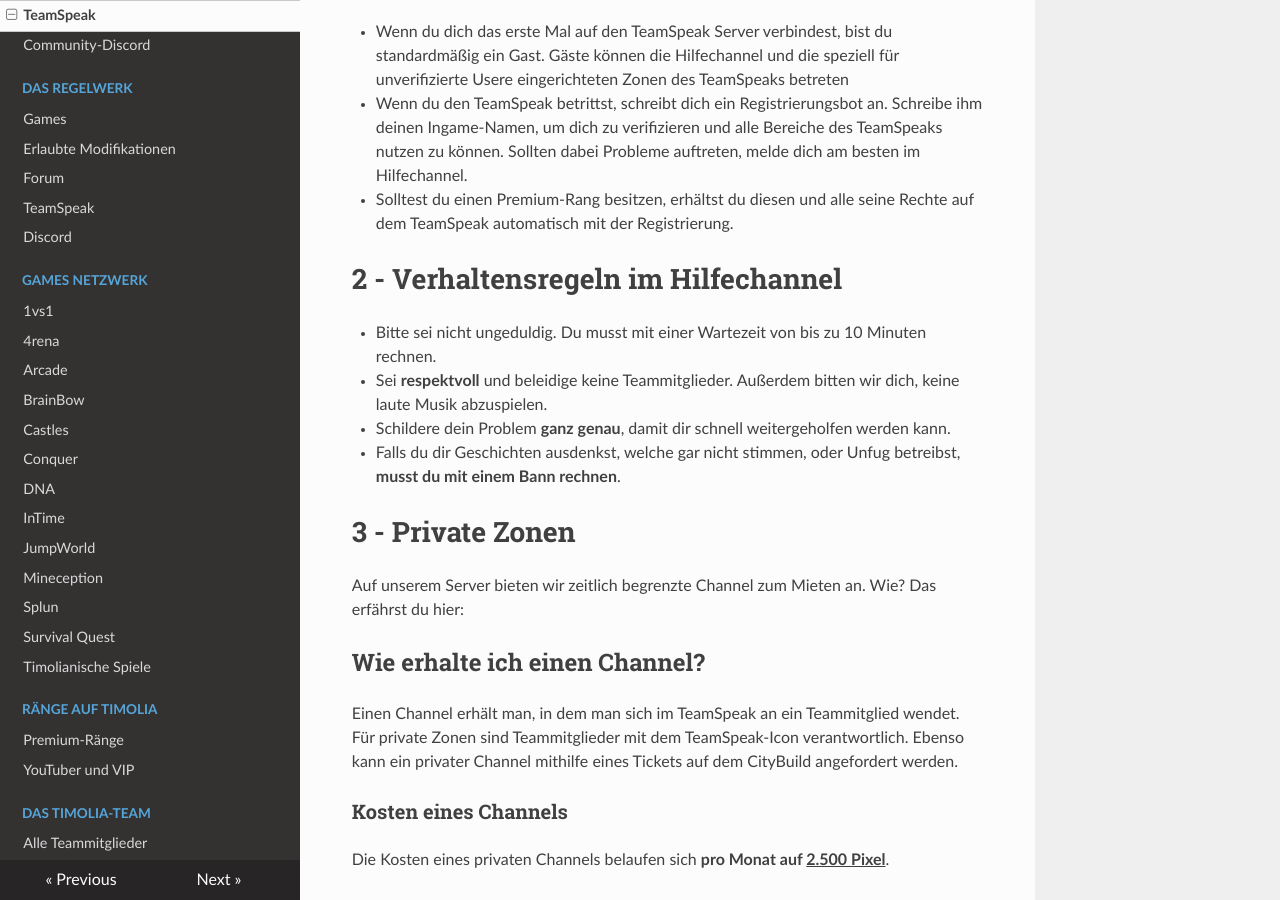
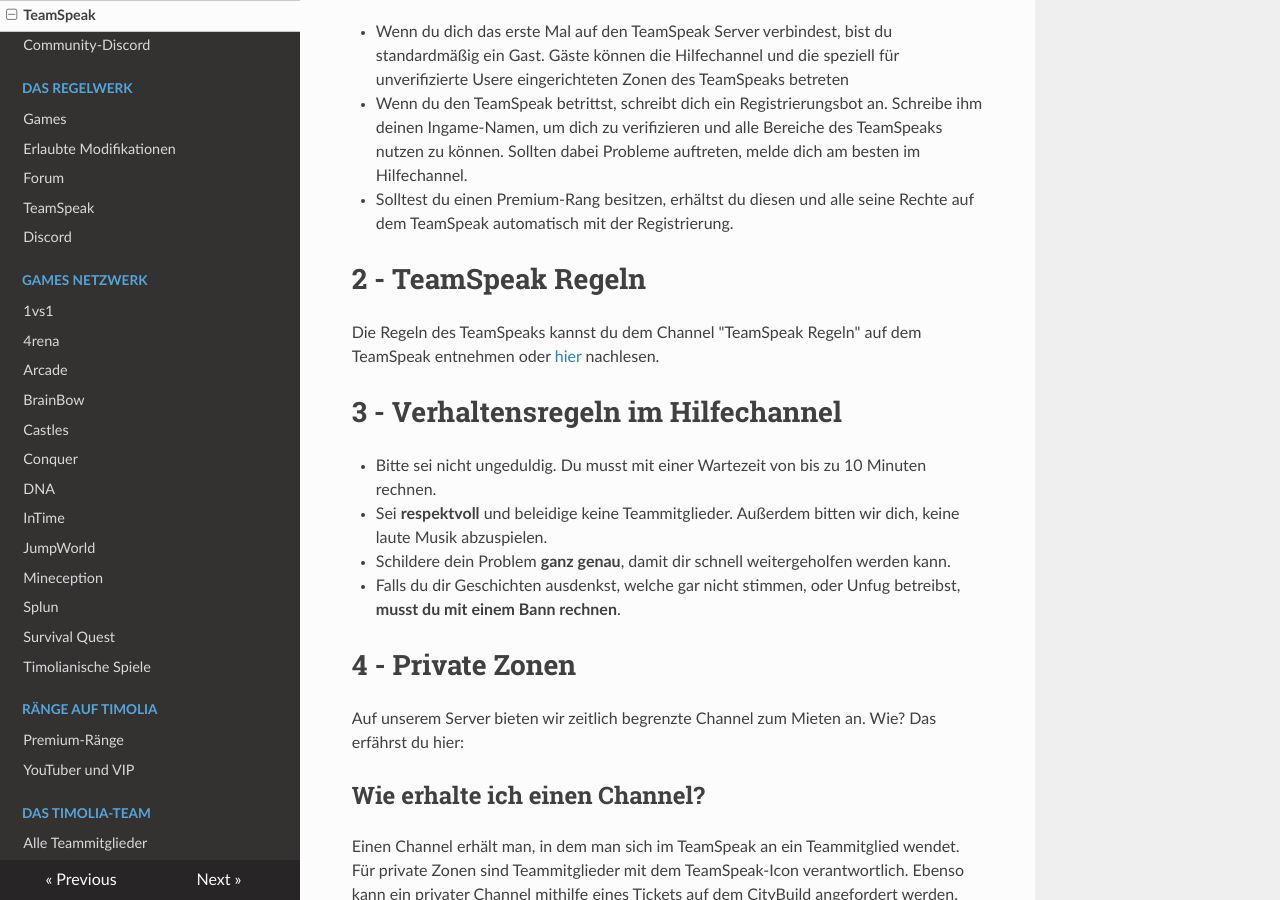
Before and after one commit to TimoliaDE/HowTo, an MkDocs documentation site: the page built from docs/teamspeak.md, in a window 1280 px wide and 900 px high, scrolled down 237 px. Built offline with MkDocs 1.6.1, drawn with Linux system fonts in a browser that asks for light colours; nearby versions of some CDN libraries; old or Windows-style settings are respelled for this version of MkDocs; some of the changed text lies outside the part shown.

Commit message:
Update teamspeak.md

```diff
--- a/docs/teamspeak.md
+++ b/docs/teamspeak.md
@@ -6,13 +6,16 @@ Dort gibt es nicht nur Hilfechannel zum schnellen Support, auch öffentliche Zon
 - Wenn du den TeamSpeak betrittst, schreibt dich ein Registrierungsbot an. Schreibe ihm deinen Ingame-Namen, um dich zu verifizieren und alle Bereiche des TeamSpeaks nutzen zu können. Sollten dabei Probleme auftreten, melde dich am besten im Hilfechannel.
 - Solltest du einen Premium-Rang besitzen, erhältst du diesen und alle seine Rechte auf dem TeamSpeak automatisch mit der Registrierung.
 
-# 2 - Verhaltensregeln im Hilfechannel
+# 2 - TeamSpeak Regeln
+Die Regeln des TeamSpeaks kannst du dem Channel "TeamSpeak Regeln" auf dem TeamSpeak entnehmen oder [hier](/rules/teamspeak/) nachlesen.
+
+# 3 - Verhaltensregeln im Hilfechannel
 - Bitte sei nicht ungeduldig. Du musst mit einer Wartezeit von bis zu 10 Minuten rechnen.
 - Sei <strong>respektvoll</strong> und beleidige keine Teammitglieder. Außerdem bitten wir dich, keine laute Musik abzuspielen.
 - Schildere dein Problem <strong>ganz genau</strong>, damit dir schnell weitergeholfen werden kann.
 - Falls du dir Geschichten ausdenkst, welche gar nicht stimmen, oder Unfug betreibst, <strong>musst du mit einem Bann rechnen</strong>.
 
-# 3 - Private Zonen
+# 4 - Private Zonen
 Auf unserem Server bieten wir zeitlich begrenzte Channel zum Mieten an. Wie? Das erfährst du hier:
 
 ## Wie erhalte ich einen Channel?
```
Also changed, not shown: other parts of docs/teamspeak.md (+1 -1 lines).
